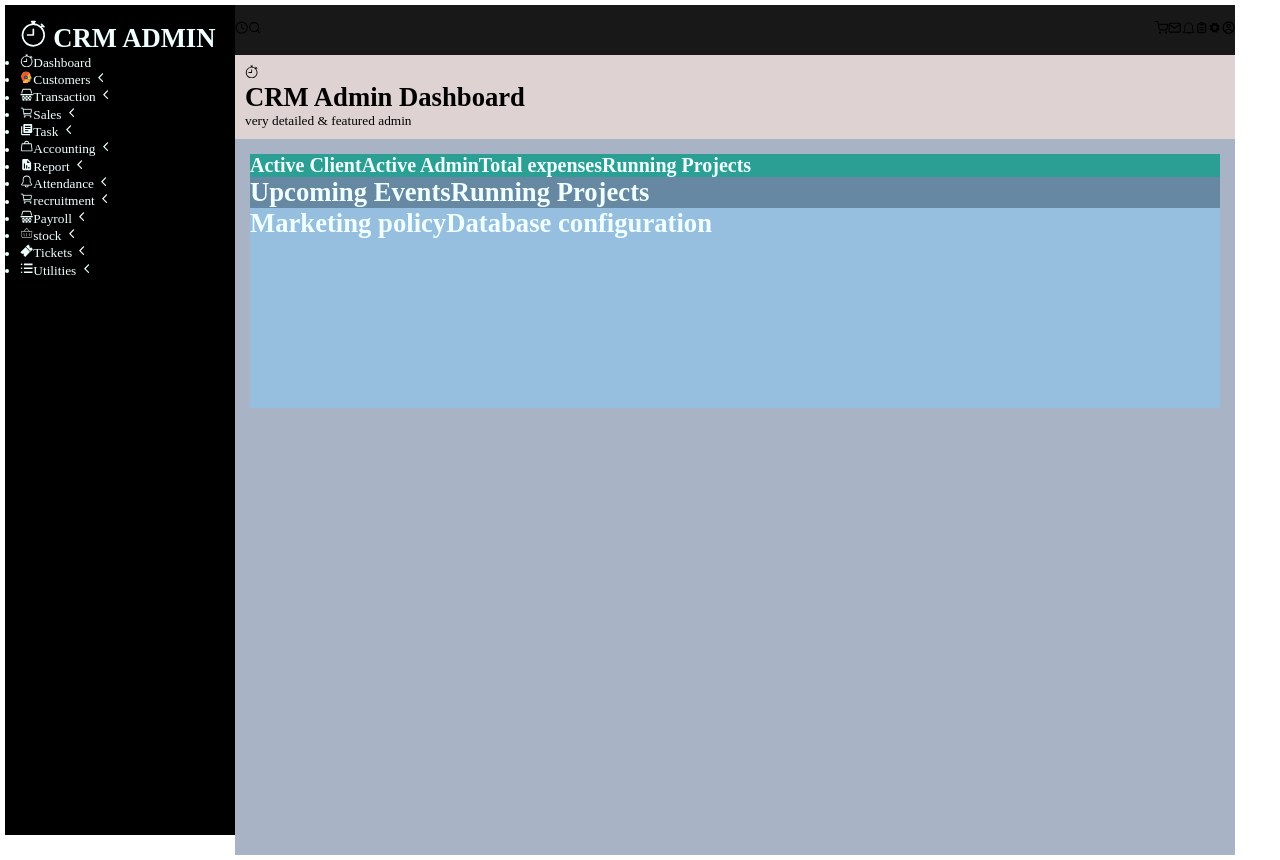
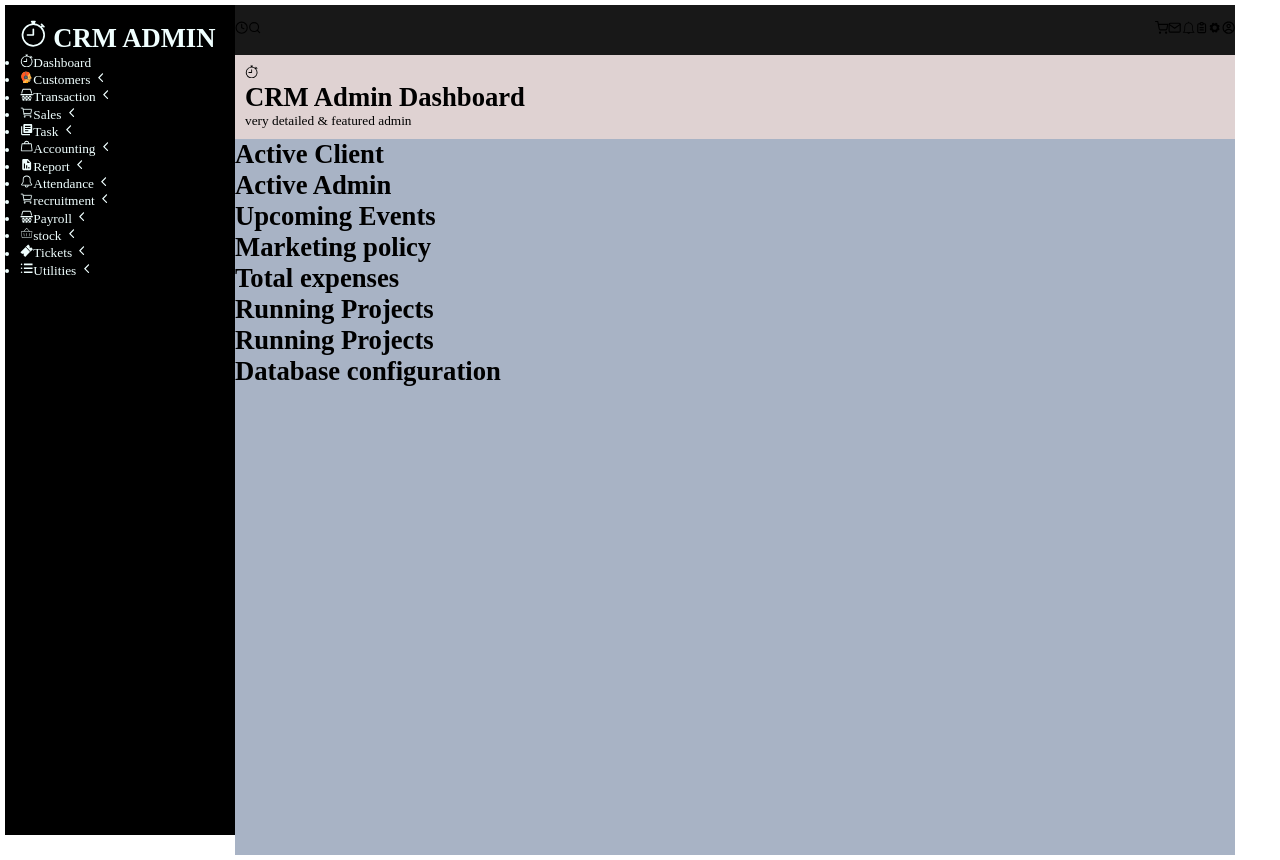
Before and after one commit to nawagirwacatherine/FINAL-INTERVIEW, a React (Vite) app in the folder final-interview/: page / in a window 1280 px wide. Built offline with nearby package versions, Linux system fonts and the light colour scheme.

Commit message:
change item arrangement in content component

```diff
--- a/final-interview/src/App.css
+++ b/final-interview/src/App.css
@@ -47,19 +47,34 @@ font-size: smaller;
 
 }
 
-.content {
+/* .content {
 
   color: azure;
-  padding: 15px;
+  padding: 20px;
+}
+
+.clients {
+  padding: 20px;
+  border-radius: 3px;
+  width: 300px;
+    background-color: rgb(44, 159, 149);
 }
 
 .client1{
+  align-self:center ;
+  flex-direction:row;
+    gap: 20px;
+  margin: 10px;
   display: flex;
-  background-color: rgb(44, 159, 149);
   font-size: x-small;
 
 
 
+}
+
+.events {
+  width: 300px;
+  padding: 10px;
 }
 .event2 {
   display: flex;
@@ -72,4 +87,4 @@ font-size: smaller;
   background-color: rgb(150, 190, 223);
   height: 200px;
 
-}
+} */
--- a/final-interview/src/pages/Content.jsx
+++ b/final-interview/src/pages/Content.jsx
@@ -9,17 +9,18 @@ function Content () {
     <div className="client1">
      <Clients name="Active Client" />
      <Clients name="Active Admin" />
-     <Clients name="Total expenses"/>
-     <Clients name="Running Projects" />
+     <Events  name="Upcoming Events"/>
+     <Events  name="Marketing policy "/>
+
      </div>
   <div className="event1">
   <div className="event2">
-     <Events  name="Upcoming Events"/>
-     <Events  name="Running Projects"/>
+  <Clients name="Total expenses"/>
+  <Clients name="Running Projects" />
+  <Events  name="Running Projects"/>
+  <Events  name="Database configuration"/>
      </div>
      <div  className="event3">
-     <Events  name="Marketing policy "/>
-     <Events  name="Database configuration"/>
      </div>
      </div>
    </div>
```
